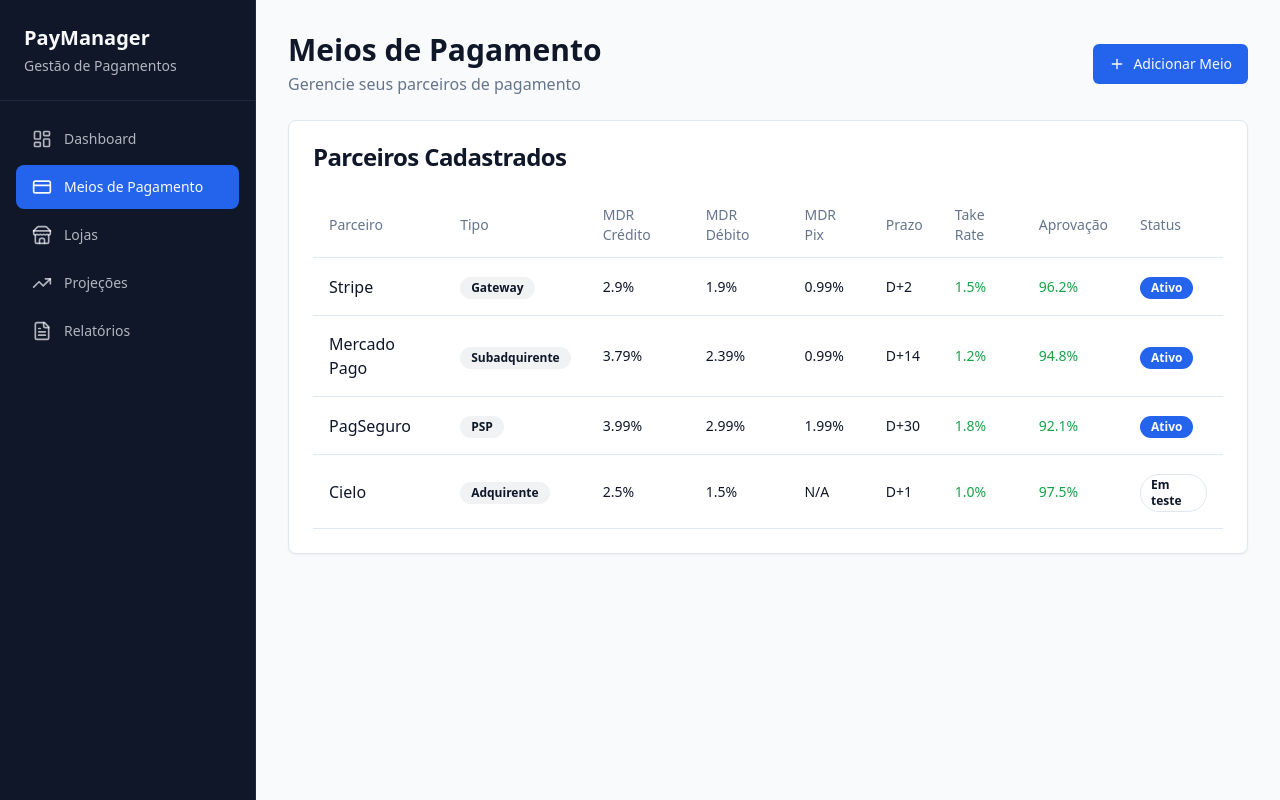
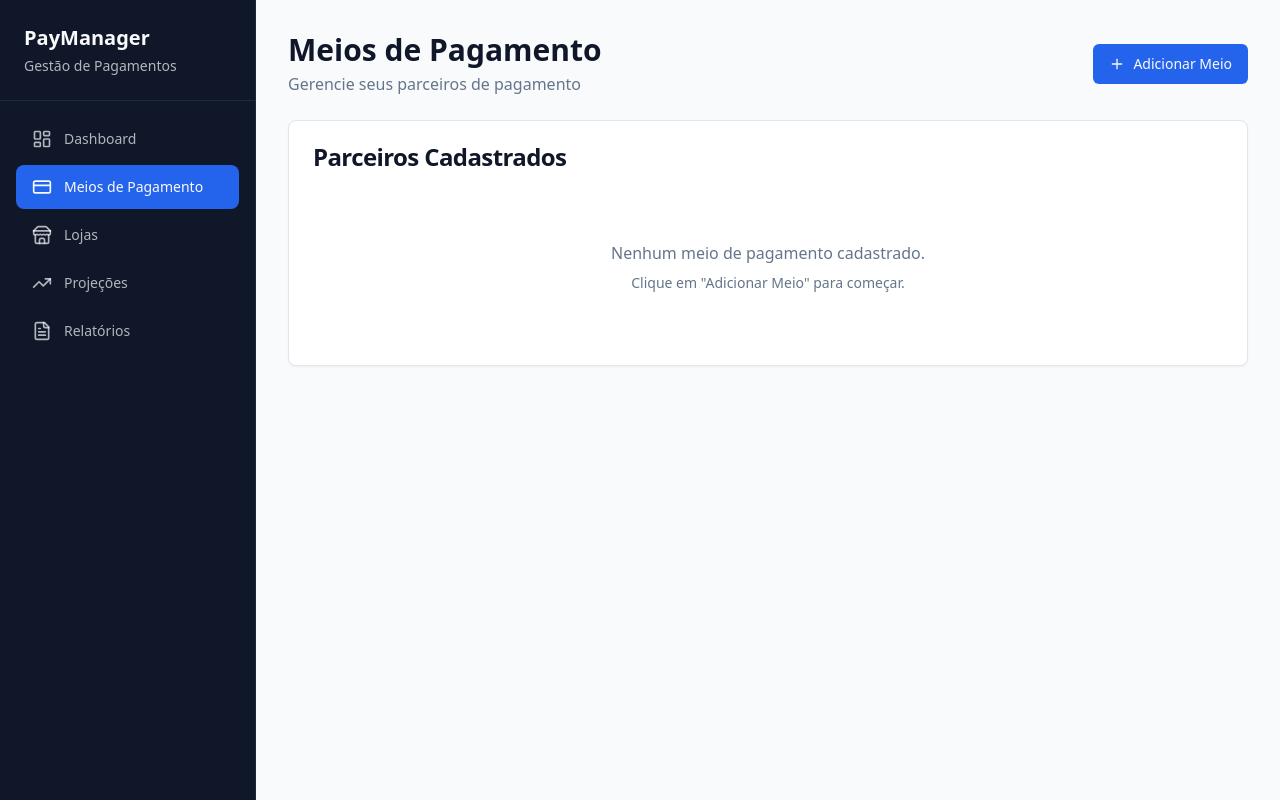
Before and after one commit to Rotondo/partners-li, a React (Vite) app: page / in a window 1280 px wide. Both pictures are taken after a click on the button "Meios de Pagamento". Built offline with nearby package versions, Linux system fonts and the light colour scheme; the HTML template or start-up script is replaced by a standard one.

Commit message:
Remove mock data

```diff
--- a/src/components/dashboard/Dashboard.tsx
+++ b/src/components/dashboard/Dashboard.tsx
@@ -3,63 +3,8 @@ import { MetricCard } from "./MetricCard";
 import { Card, CardContent, CardHeader, CardTitle } from "@/components/ui/card";
 
 export const Dashboard = () => {
-  const metrics = [
-    {
-      title: "Volume Total Processado",
-      value: "R$ 2.457.890",
-      change: "+12,5% vs mês anterior",
-      changeType: "positive" as const,
-      icon: DollarSign,
-      iconColor: "text-primary"
-    },
-    {
-      title: "Receita da Plataforma",
-      value: "R$ 48.156",
-      change: "+8,3% vs mês anterior",
-      changeType: "positive" as const,
-      icon: TrendingUp,
-      iconColor: "text-accent"
-    },
-    {
-      title: "Taxa de Aprovação",
-      value: "94.2%",
-      change: "+2,1% vs mês anterior",
-      changeType: "positive" as const,
-      icon: CheckCircle,
-      iconColor: "text-success"
-    },
-    {
-      title: "Taxa de Rejeição",
-      value: "5.8%",
-      change: "-1,3% vs mês anterior",
-      changeType: "positive" as const,
-      icon: XCircle,
-      iconColor: "text-destructive"
-    },
-    {
-      title: "Número de Transações",
-      value: "15.847",
-      change: "+18,7% vs mês anterior",
-      changeType: "positive" as const,
-      icon: Activity,
-      iconColor: "text-primary"
-    },
-    {
-      title: "Ticket Médio",
-      value: "R$ 155,07",
-      change: "-4,2% vs mês anterior",
-      changeType: "negative" as const,
-      icon: CreditCard,
-      iconColor: "text-warning"
-    }
-  ];
-
-  const paymentMethodDistribution = [
-    { method: "Cartão de Crédito", volume: "R$ 1.847.418", percentage: 75.2, transactions: 11234 },
-    { method: "Pix", volume: "R$ 368.684", percentage: 15.0, transactions: 2847 },
-    { method: "Cartão de Débito", volume: "R$ 196.631", percentage: 8.0, transactions: 1456 },
-    { method: "Boleto", volume: "R$ 45.157", percentage: 1.8, transactions: 310 }
-  ];
+  const metrics = [];
+  const paymentMethodDistribution = [];
 
   return (
     <div className="space-y-6">
@@ -69,9 +14,15 @@ export const Dashboard = () => {
       </div>
 
       <div className="grid grid-cols-1 md:grid-cols-2 lg:grid-cols-3 gap-6">
-        {metrics.map((metric, index) => (
+        {metrics.length === 0 ? (
+          <div className="col-span-full text-center py-12">
+            <p className="text-muted-foreground">Nenhuma métrica disponível. Configure seus meios de pagamento para começar.</p>
+          </div>
+        ) : (
+          metrics.map((metric, index) => (
             <MetricCard key={index} {...metric} />
-        ))}
+          ))
+        )}
       </div>
 
       <Card>
@@ -79,6 +30,11 @@ export const Dashboard = () => {
           <CardTitle>Distribuição por Meio de Pagamento</CardTitle>
         </CardHeader>
         <CardContent>
+          {paymentMethodDistribution.length === 0 ? (
+            <div className="text-center py-12">
+              <p className="text-muted-foreground">Nenhum dado de distribuição disponível.</p>
+            </div>
+          ) : (
             <div className="space-y-4">
               {paymentMethodDistribution.map((item, index) => (
                 <div key={index} className="space-y-2">
@@ -103,6 +59,7 @@ export const Dashboard = () => {
                 </div>
               ))}
             </div>
+          )}
         </CardContent>
       </Card>
     </div>
--- a/src/components/payment-methods/PaymentMethodsTable.tsx
+++ b/src/components/payment-methods/PaymentMethodsTable.tsx
@@ -3,52 +3,7 @@ import { Badge } from "@/components/ui/badge";
 import { Button } from "@/components/ui/button";
 import { Plus } from "lucide-react";
 
-const paymentMethods = [
-  {
-    name: "Stripe",
-    type: "Gateway",
-    mdrCredit: "2.9%",
-    mdrDebit: "1.9%",
-    mdrPix: "0.99%",
-    settlement: "D+2",
-    takeRate: "1.5%",
-    approvalRate: "96.2%",
-    status: "Ativo"
-  },
-  {
-    name: "Mercado Pago",
-    type: "Subadquirente",
-    mdrCredit: "3.79%",
-    mdrDebit: "2.39%",
-    mdrPix: "0.99%",
-    settlement: "D+14",
-    takeRate: "1.2%",
-    approvalRate: "94.8%",
-    status: "Ativo"
-  },
-  {
-    name: "PagSeguro",
-    type: "PSP",
-    mdrCredit: "3.99%",
-    mdrDebit: "2.99%",
-    mdrPix: "1.99%",
-    settlement: "D+30",
-    takeRate: "1.8%",
-    approvalRate: "92.1%",
-    status: "Ativo"
-  },
-  {
-    name: "Cielo",
-    type: "Adquirente",
-    mdrCredit: "2.5%",
-    mdrDebit: "1.5%",
-    mdrPix: "N/A",
-    settlement: "D+1",
-    takeRate: "1.0%",
-    approvalRate: "97.5%",
-    status: "Em teste"
-  }
-];
+const paymentMethods: any[] = [];
 
 export const PaymentMethodsTable = () => {
   return (
@@ -70,6 +25,12 @@ export const PaymentMethodsTable = () => {
         </CardHeader>
         <CardContent>
           <div className="overflow-x-auto">
+            {paymentMethods.length === 0 ? (
+              <div className="text-center py-12">
+                <p className="text-muted-foreground">Nenhum meio de pagamento cadastrado.</p>
+                <p className="text-sm text-muted-foreground mt-2">Clique em "Adicionar Meio" para começar.</p>
+              </div>
+            ) : (
               <table className="w-full">
                 <thead>
                   <tr className="border-b border-border">
@@ -108,6 +69,7 @@ export const PaymentMethodsTable = () => {
                   ))}
                 </tbody>
               </table>
+            )}
           </div>
         </CardContent>
       </Card>
--- a/src/components/stores/StoresOverview.tsx
+++ b/src/components/stores/StoresOverview.tsx
@@ -3,48 +3,7 @@ import { Badge } from "@/components/ui/badge";
 import { Button } from "@/components/ui/button";
 import { Plus, TrendingUp, TrendingDown } from "lucide-react";
 
-const stores = [
-  {
-    name: "Loja Premium Fashion",
-    status: "Ativa",
-    volume: "R$ 847.230",
-    transactions: 4521,
-    avgTicket: "R$ 187,42",
-    trend: "up",
-    trendValue: "+15.3%",
-    paymentMethods: ["Crédito", "Débito", "Pix"]
-  },
-  {
-    name: "Tech Store Brasil",
-    status: "Ativa",
-    volume: "R$ 623.890",
-    transactions: 2847,
-    avgTicket: "R$ 219,15",
-    trend: "up",
-    trendValue: "+8.7%",
-    paymentMethods: ["Crédito", "Pix", "Boleto"]
-  },
-  {
-    name: "Cosméticos & Cia",
-    status: "Ativa",
-    volume: "R$ 512.340",
-    transactions: 5612,
-    avgTicket: "R$ 91,29",
-    trend: "down",
-    trendValue: "-3.2%",
-    paymentMethods: ["Crédito", "Débito", "Pix"]
-  },
-  {
-    name: "Esportes Total",
-    status: "Ativa",
-    volume: "R$ 474.430",
-    transactions: 3067,
-    avgTicket: "R$ 154,68",
-    trend: "up",
-    trendValue: "+22.1%",
-    paymentMethods: ["Crédito", "Pix"]
-  }
-];
+const stores: any[] = [];
 
 export const StoresOverview = () => {
   return (
@@ -60,6 +19,12 @@ export const StoresOverview = () => {
         </Button>
       </div>
 
+      {stores.length === 0 ? (
+        <div className="text-center py-12">
+          <p className="text-muted-foreground">Nenhuma loja cadastrada.</p>
+          <p className="text-sm text-muted-foreground mt-2">Clique em "Cadastrar Loja" para começar.</p>
+        </div>
+      ) : (
         <div className="grid grid-cols-1 lg:grid-cols-2 gap-6">
           {stores.map((store, index) => (
             <Card key={index} className="hover:shadow-md transition-shadow">
@@ -111,6 +76,7 @@ export const StoresOverview = () => {
             </Card>
           ))}
         </div>
+      )}
     </div>
   );
 };
```
Lines whose indentation alone changed are shown as unchanged.
